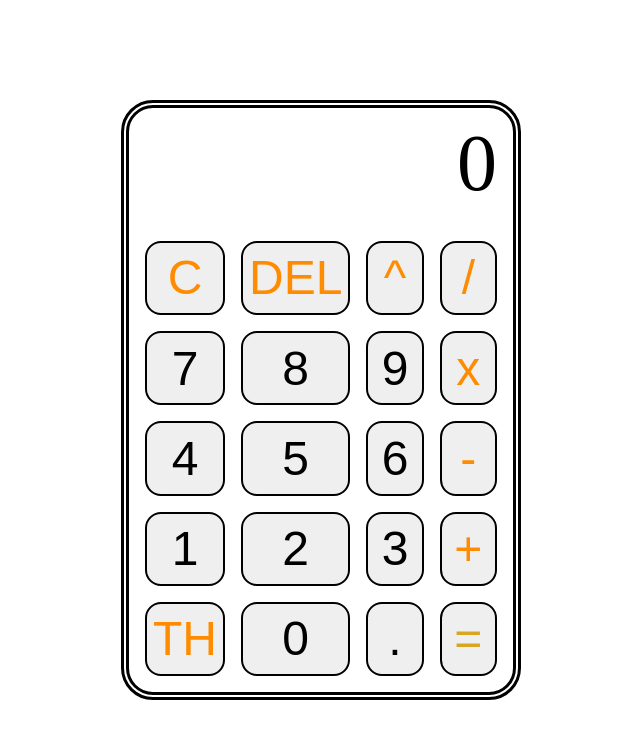
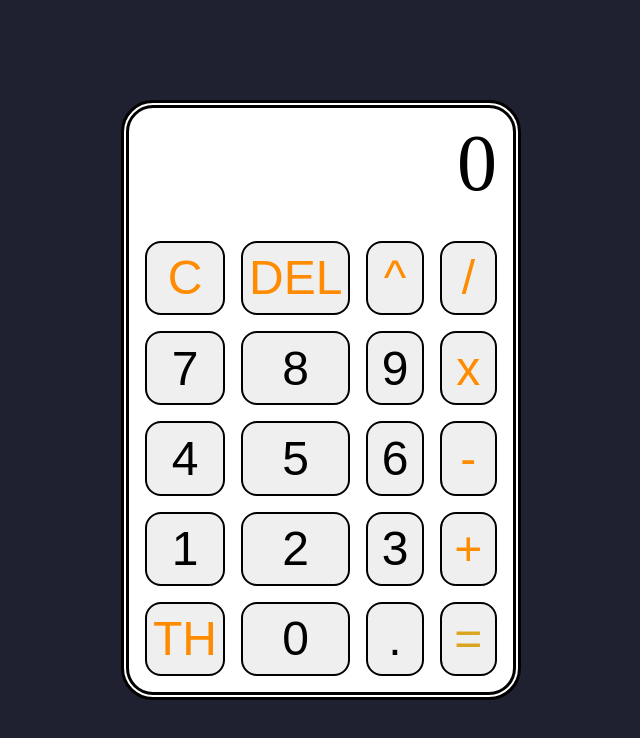
Before and after one commit to Ivzeq/calculator, a plain HTML site: page index.html in a window 1280 px wide. Shown: the whole page, without its empty margins (319-959 px from the left). Drawn offline with Linux system fonts and the light colour scheme.

Commit message:
Background color

```diff
--- a/style.css
+++ b/style.css
@@ -10,6 +10,7 @@ body{
     justify-content: center;
     align-items: center;
     margin: 0;
+    background-color: #1f2030;
 }
 
 .main-container{
@@ -19,6 +20,7 @@ body{
     border-radius: 32px;
     display: flex;
     flex-direction: column;
+    background-color: white;
 }
 
 .result-container{
```
